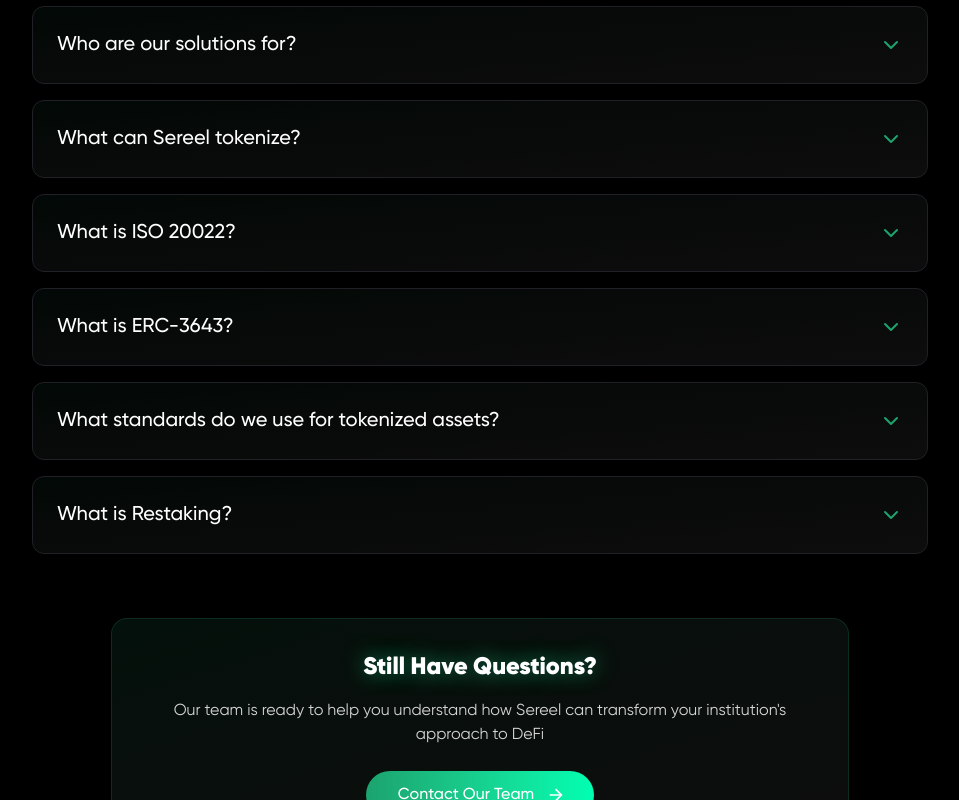
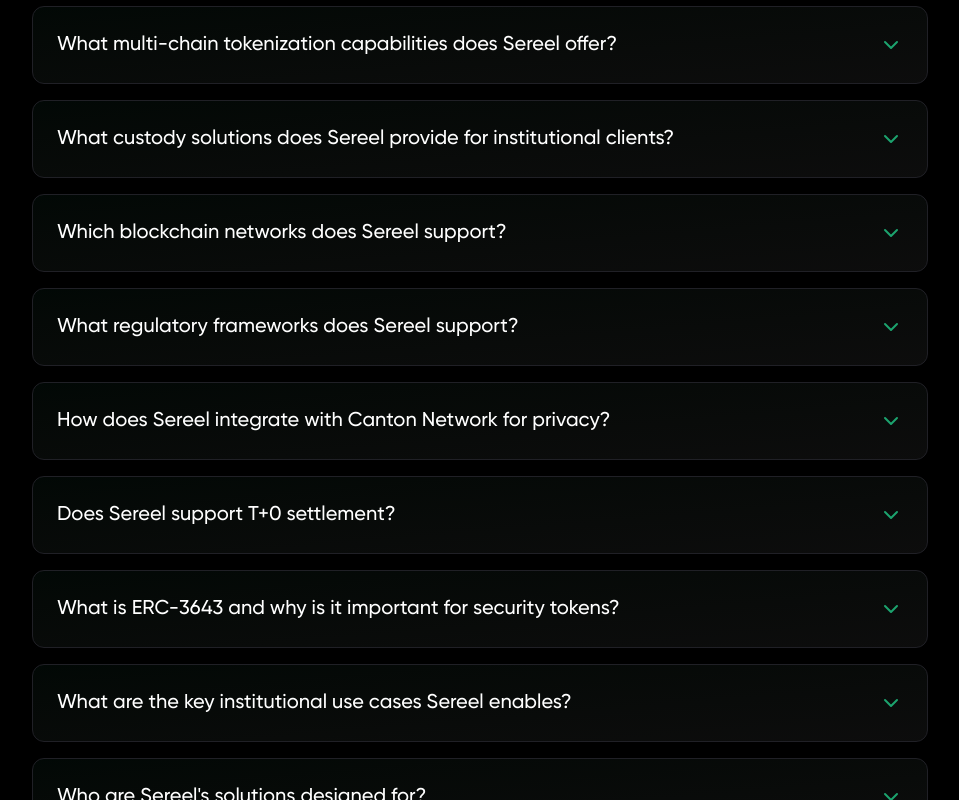
Before and after one commit to 0xsereel/website, a React (Vite) app: page / in a window 1280 px wide. Shown: the part 10040-10840 px from the top of the page, without its empty margins (160-1119 px from the left). Built offline with nearby package versions, Linux system fonts and the light colour scheme.

Commit message:
Update FAQ.tsx with new institutional FAQ content

```diff
--- a/src/components/Home/FAQ.tsx
+++ b/src/components/Home/FAQ.tsx
@@ -11,39 +11,64 @@ interface FAQItem {
 
 const faqs: FAQItem[] = [
   {
+    question: "What is the CMTA standard and how does Sereel use it?",
+    answer:
+      "The Capital Markets and Technology Association (CMTA) standard is a Swiss framework for tokenizing securities on blockchain. Sereel implements CMTA-compliant token standards to ensure that digital securities meet Swiss regulatory requirements, including the DLT Act. This enables institutions to issue compliant tokenized bonds, equity, and other securities that are legally recognized under Swiss law while maintaining interoperability with global financial systems.",
+  },
+  {
+    question: "What multi-chain tokenization capabilities does Sereel offer?",
+    answer:
+      "Sereel provides comprehensive multi-chain tokenization capabilities across major blockchain networks including Ethereum, Polygon, Avalanche, Arbitrum, and other EVM-compatible chains. Our platform enables institutions to deploy tokenized assets across multiple networks simultaneously, ensuring flexibility, redundancy, and access to different liquidity pools. We support cross-chain asset transfers and maintain consistent compliance controls across all supported networks.",
+  },
+  {
+    question: "What custody solutions does Sereel provide for institutional clients?",
+    answer:
+      "Sereel offers enterprise-grade custody solutions through smart contract-based wallets powered by ERC-4337 account abstraction. Our custody infrastructure includes multi-signature controls, role-based access management, hardware security module (HSM) integration, and programmable features like spending limits and session keys. We partner with leading institutional custodians to provide hybrid custody options that combine self-custody benefits with institutional-grade security and insurance coverage.",
+  },
+  {
+    question: "Which blockchain networks does Sereel support?",
+    answer:
+      "Sereel supports all major EVM-compatible blockchain networks including Ethereum mainnet, Polygon, Avalanche, Arbitrum, Optimism, Base, and private/permissioned networks like Hyperledger Besu and Canton Network. We also provide integration capabilities for non-EVM chains through bridges and cross-chain messaging protocols. Our infrastructure is designed to be blockchain-agnostic, allowing institutions to choose the optimal network for their specific use case while maintaining consistent security and compliance controls.",
+  },
+  {
+    question: "What regulatory frameworks does Sereel support?",
+    answer:
+      "Sereel is built to support multiple regulatory frameworks globally, including Regulation S and Regulation D for U.S. securities offerings, the European Union's Markets in Crypto-Assets (MiCA) regulation, Swiss DLT Act and FINMA guidelines, Singapore's MAS Payment Services Act, and various other jurisdictions. Our compliance infrastructure includes automated KYC/AML checks, transfer restrictions based on jurisdiction, investor accreditation verification, and reporting tools that adapt to each regulatory environment.",
+  },
+  {
+    question: "How does Sereel integrate with Canton Network for privacy?",
+    answer:
+      "Sereel leverages Canton Network, a privacy-enabled interoperable blockchain network, to provide institutional clients with confidential transaction capabilities. Through Canton integration, we enable private settlements where transaction details are visible only to authorized parties, maintain data sovereignty requirements, support confidential multi-party workflows, and ensure regulatory compliance while preserving privacy. This is particularly valuable for institutions handling sensitive financial data that require both transparency to regulators and privacy from competitors.",
+  },
+  {
+    question: "Does Sereel support T+0 settlement?",
+    answer:
+      "Yes, Sereel enables instant T+0 settlement for tokenized securities and digital assets. Unlike traditional financial markets that operate on T+1 or T+2 settlement cycles, blockchain-based tokenized assets can settle in real-time or within seconds. Our platform supports atomic swaps for delivery-versus-payment (DvP) transactions, instant settlement finality, 24/7 trading and settlement capabilities, and integration with both traditional and digital payment rails. This dramatically reduces counterparty risk, improves capital efficiency, and enables new types of financial products.",
+  },
+  {
+    question: "What is ERC-3643 and why is it important for security tokens?",
+    answer:
+      "ERC-3643 is the T-REX (Token for Regulated EXchanges) standard, a comprehensive security token standard designed for compliant and permissioned digital securities. Sereel implements ERC-3643 to provide on-chain identity verification, transfer restrictions based on investor eligibility, forced transfers for regulatory actions, token recovery mechanisms, and compliance rule enforcement. This standard is essential for institutions tokenizing regulated securities like bonds, equity, and real-world assets, as it ensures full regulatory compliance while maintaining the benefits of blockchain technology.",
+  },
+  {
+    question: "What are the key institutional use cases Sereel enables?",
+    answer:
+      "Sereel enables a wide range of institutional use cases including: tokenization of corporate and government bonds with automated coupon payments; real estate tokenization for fractional ownership and improved liquidity; private equity and venture capital fund tokenization; supply chain finance and invoice factoring; carbon credit and ESG asset tokenization; insurance product tokenization; syndicated loan management; treasury and cash management; cross-border payments and settlements; and collateral management for derivatives. Our platform is designed to handle complex institutional workflows while ensuring regulatory compliance and institutional-grade security.",
+  },
+  {
+    question: "Who are Sereel's solutions designed for?",
+    answer:
+      "We serve banks, fintechs, insurance firms, investment platforms, asset managers, private equity funds, family offices, corporate treasuries, and other regulated financial institutions looking to adopt secure, compliant, and scalable blockchain technology. Our enterprise solutions are built specifically for organizations that require institutional-grade infrastructure, regulatory compliance, and seamless integration with existing financial systems.",
+  },
+  {
     question: "What kind of wallets does Sereel provide?",
     answer:
-      "We provide non-custodial, smart contract-based wallets powered by ERC-4337. These wallets offer programmable features like spending limits, session keys, and gasless transactions all without sacrificing security.",
+      "We provide non-custodial, smart contract-based wallets powered by ERC-4337 account abstraction. These wallets offer programmable features like spending limits, session keys, multi-signature controls, social recovery, gasless transactions, and batch operations—all without sacrificing security. Our wallet infrastructure is designed for institutional use with role-based access controls, audit trails, and integration with enterprise identity management systems.",
   },
   {
-    question: "Who are our solutions for?",
+    question: "What is ISO 20022 and how does Sereel use it?",
     answer:
-      "We serve banks, fintechs, insurance firms, investment platforms, and other regulated financial institutions looking to adopt secure, compliant, and scalable blockchain technology.",
-  },
-  {
-    question: "What can Sereel tokenize?",
-    answer:
-      "Our platform supports tokenization of fiat, bonds, real estate, commodities, invoices, equity, and more, we turn real-world assets into programmable, tradable digital tokens.",
-  },
-  {
-    question: "What is ISO 20022?",
-    answer:
-      "ISO 20022 is a global standard for exchanging electronic data between financial institutions, enabling efficient and standardized communication for financial transactions. It supports rich data formats, enhancing compliance and operational efficiency.",
-  },
-  {
-    question: "What is ERC-3643?",
-    answer:
-      "ERC-3643 is a security token standard designed for compliant and permissioned digital assets. Sereel uses it to help institutions tokenize bonds, equity, and real-world assets while maintaining full compliance with regulatory requirements.",
-  },
-  {
-    question: "What standards do we use for tokenized assets?",
-    answer:
-      "We support ERC-1400 and ERC-3643 standards for regulated asset tokens, as well as custom structures where needed.",
-  },
-  {
-    question: "What is Restaking?",
-    answer:
-      "Restaking refers to the process of using staked assets on a Proof of Stake network to run applications other than the consensus mechanism being run. This enables validators to earn additional fees on top of running blockchains such as Ethereum. Sereel participates in restaking by running additional services such as machine learning training and zero knowledge processing.",
+      "ISO 20022 is a global standard for exchanging electronic data between financial institutions, enabling efficient and standardized communication for financial transactions. Sereel implements ISO 20022 messaging standards to ensure seamless integration with existing banking infrastructure, support rich data formats for enhanced compliance and operational efficiency, enable structured financial data exchange, and facilitate cross-border payment interoperability. This ensures our blockchain-based solutions can work alongside traditional financial systems.",
   },
 ];
 
```
